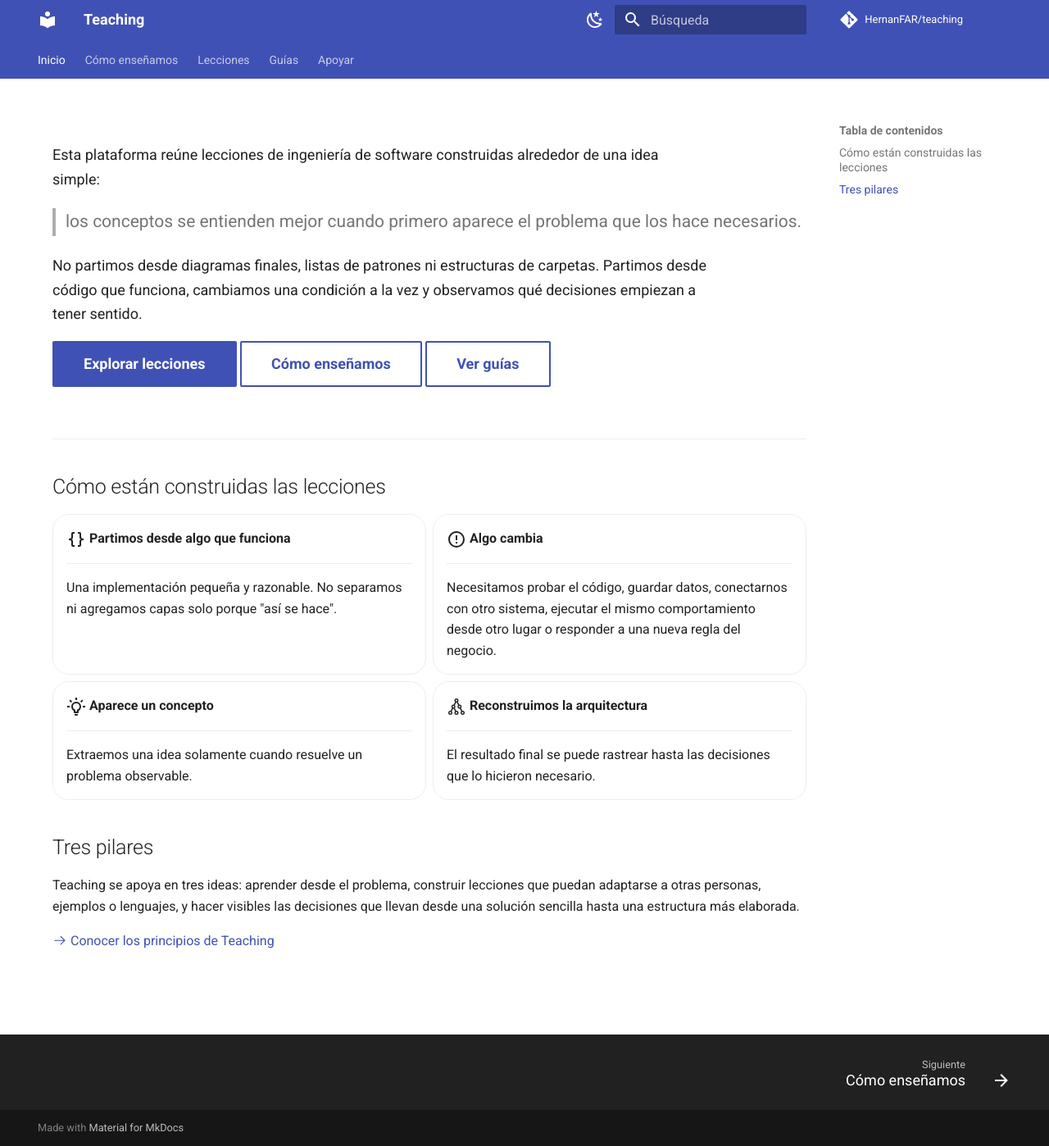
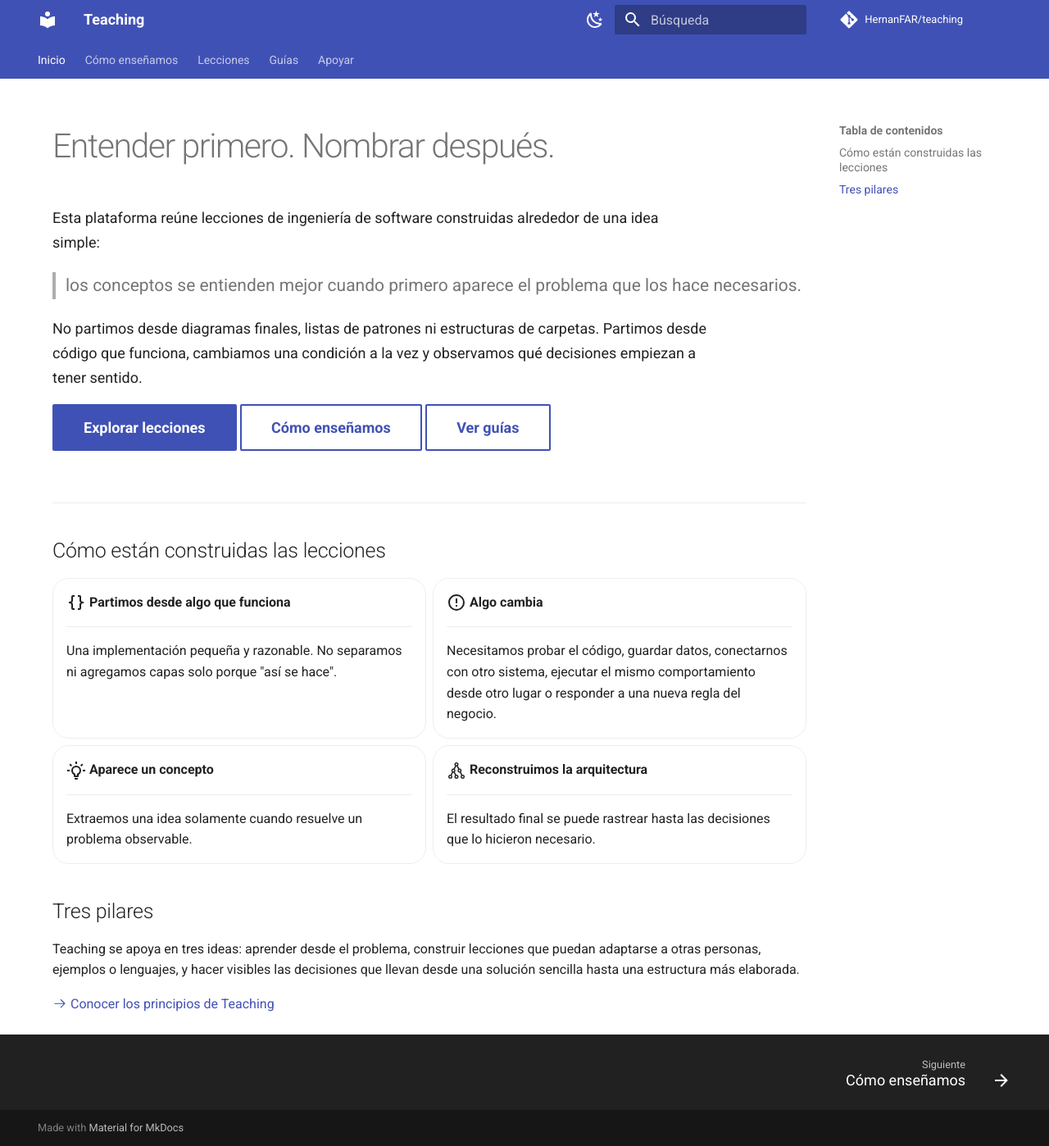
Before and after one commit to HernanFAR/teaching, an MkDocs documentation site: the page built from docs/index.md, in a window 1280 px wide and 1398 px high. Shown: the whole window at 82% size. Built offline with MkDocs 1.6.1 and Material for MkDocs 9.7.7, drawn with Linux system fonts in a browser that asks for light colours; comment, search, counter and statistics services are not loaded.

Commit message:
style: expose semantic home heading

```diff
--- a/docs/stylesheets/extra.css
+++ b/docs/stylesheets/extra.css
@@ -80,10 +80,6 @@
 }
 
 .hero h1 {
-  display: none;
-}
-
-.hero h2 {
   margin-top: 0;
   font-size: clamp(1.9rem, 3.2vw, 2.4rem);
   line-height: 1.08;
```
